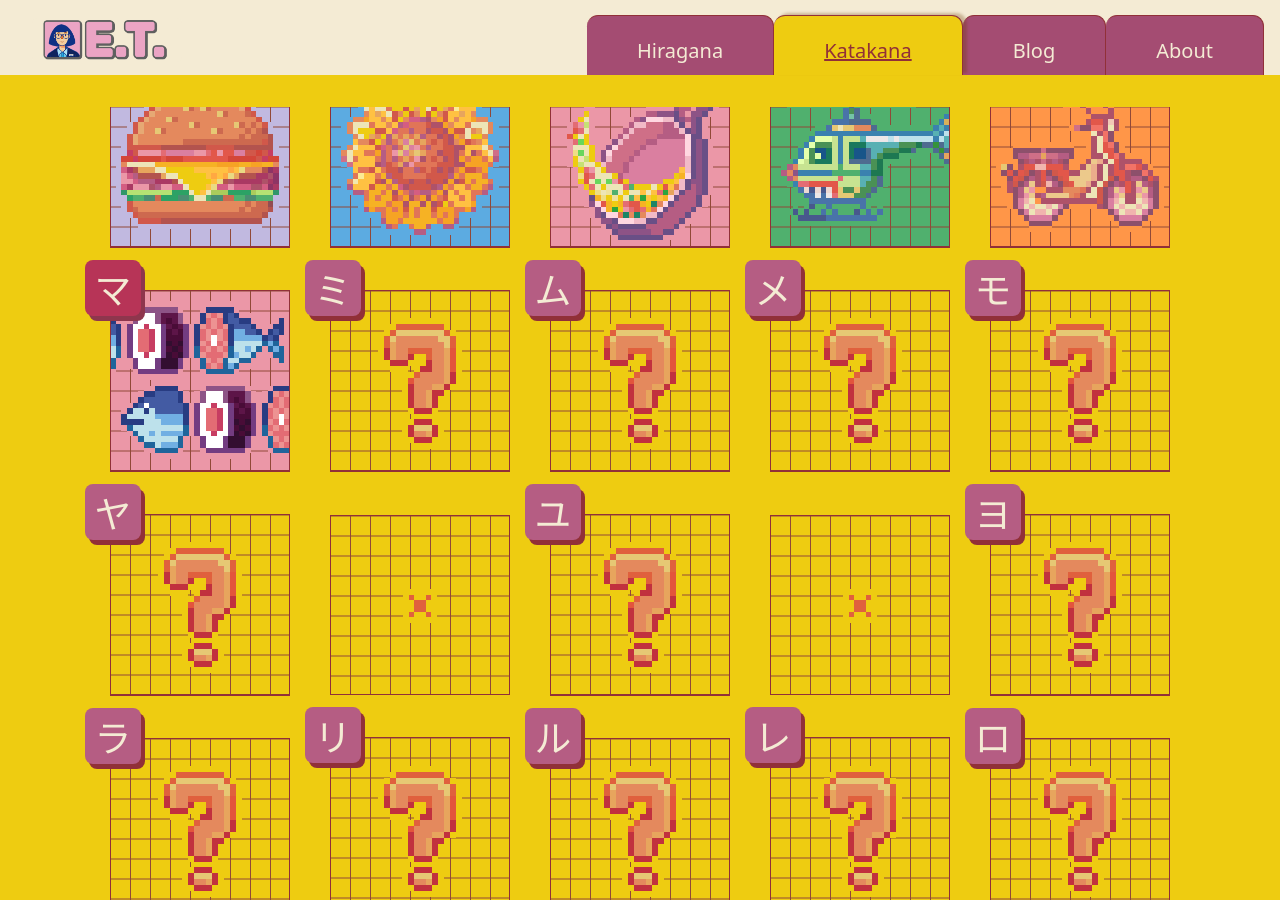
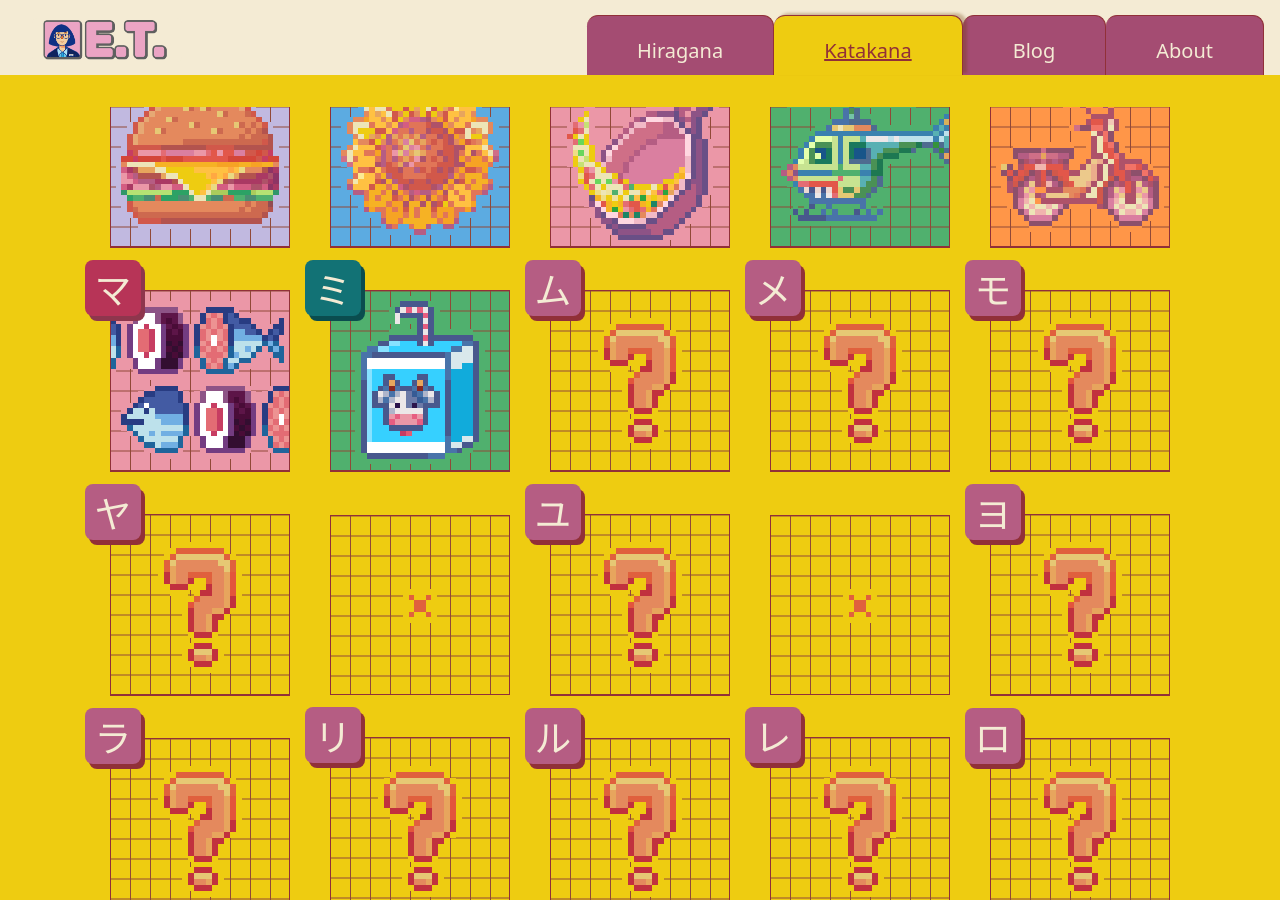
Before and after one commit to emillionideas/emillionideas.github.io, a Jekyll site: the page built from katakana.markdown, in a window 1280 px wide and 900 px high, scrolled down 1560 px. Built offline with Jekyll 4.4.1, drawn with Linux system fonts in a browser that asks for light colours; some web fonts are replaced.

Commit message:
add milk

```diff
--- a/_data/alphabets/large/katakana.yaml
+++ b/_data/alphabets/large/katakana.yaml
@@ -112,12 +112,12 @@
       romaji: 'himawari'
       english: 'sunflower'
     - letter: ミ
-      color: yellow
-      iconSrc: "../assets/art/unknown.svg"
+      color: green
+      iconSrc: "../assets/art/milk.svg"
       strokeSrc: "../assets/art/unknown.svg"
-      japanese: 'カミングスーン'
-      romaji: 'kamingusūn'
-      english: 'Coming soon!'
+      japanese: 'ミルク'
+      romaji: 'miruku'
+      english: 'milk'
     - disabled: true
     - letter: リ
       color: yellow
```
Also changed, not shown: assets/art/milk.svg (added).
